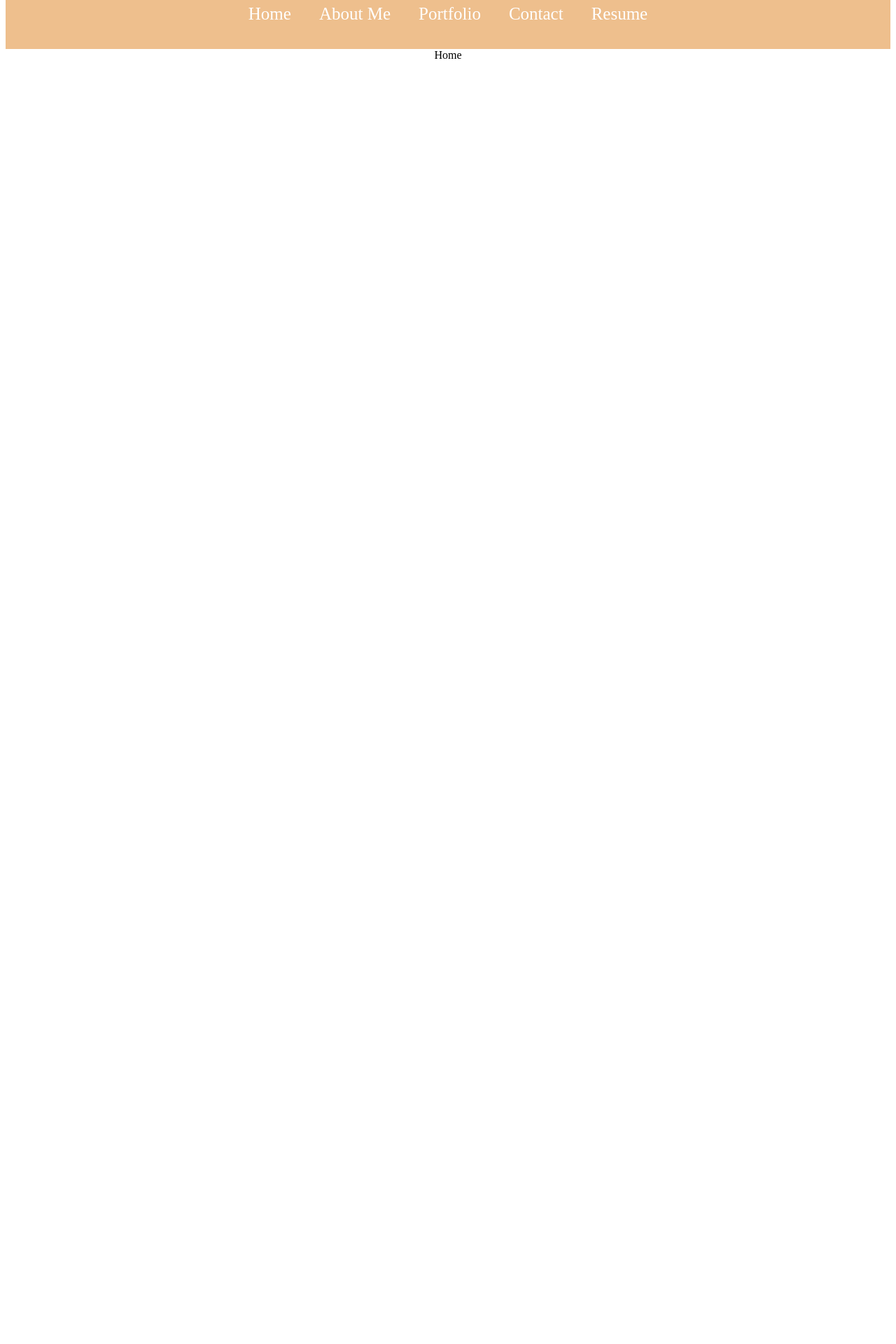
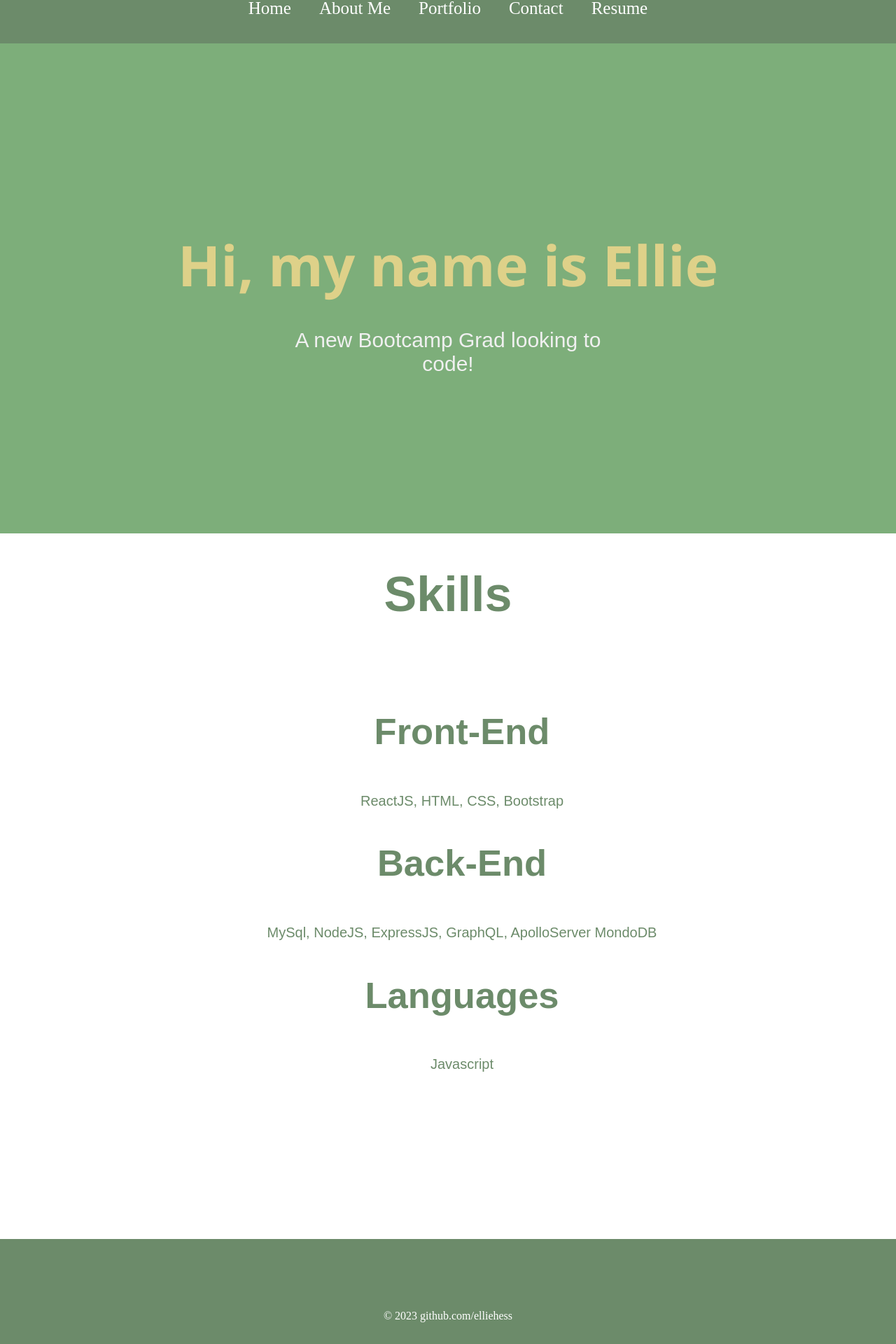
Before and after one commit to elliehess/React-Portfolio, a React (Create React App) app in the folder react-portfolio/: page / in a window 1280 px wide. Shown: the part 38-1958 px from the top of the page at 70% size. Before the commit the page ends 800 px from the top, so only its background shows below. Built offline with nearby package versions, Linux system fonts and the light colour scheme.

Commit message:
footer and homepage added

```diff
--- a/react-portfolio/src/App.css
+++ b/react-portfolio/src/App.css
@@ -2,37 +2,7 @@
   text-align: center;
 }
 
-.App-logo {
-  height: 40vmin;
-  pointer-events: none;
+body {
+  padding: 0;
+  margin: 0;
 }
-
-@media (prefers-reduced-motion: no-preference) {
-  .App-logo {
-    animation: App-logo-spin infinite 20s linear;
-  }
-}
-
-.App-header {
-  background-color: #282c34;
-  min-height: 100vh;
-  display: flex;
-  flex-direction: column;
-  align-items: center;
-  justify-content: center;
-  font-size: calc(10px + 2vmin);
-  color: white;
-}
-
-.App-link {
-  color: #61dafb;
-}
-
-@keyframes App-logo-spin {
-  from {
-    transform: rotate(0deg);
-  }
-  to {
-    transform: rotate(360deg);
-  }
-}
--- a/react-portfolio/src/App.js
+++ b/react-portfolio/src/App.js
@@ -6,6 +6,8 @@ import Portfolio from './pages/Portfolio';
 import Contact from './pages/Contact';
 import Resume from './pages/Resume';
 import Navbar from './components/Navbar';
+import Footer from './components/Footer';
+
 
 
 function App() {
@@ -20,6 +22,7 @@ function App() {
           <Route path = "/contact" element={<Contact />} />
           <Route path = "/resume" element={<Resume/>} />
         </Routes>
+        <Footer />
       </Router>
     </div>
   );
--- /dev/null
+++ b/react-portfolio/src/components/Footer.js
@@ -0,0 +1,18 @@
+import React from 'react';
+// import LinkedInIcon from '@material-ui/icons';
+// import InstagramIcon from '@material-ui/icons';
+import '../styles/Footer.css';
+
+function Footer(){
+    return (
+        <div className='footer'>
+            <div className='socialMedia'>
+                {/* <InstragramIcon />
+                <LinkedInIcon /> */}
+            </div>
+            <p> &copy; 2023 github.com/elliehess</p>
+        </div>
+    );
+}
+
+export default Footer;
--- a/react-portfolio/src/components/Navbar.js
+++ b/react-portfolio/src/components/Navbar.js
@@ -1,11 +1,20 @@
-import React from 'react';
-import {Link} from 'react-router-dom';
+import React, {useEffect, useState} from 'react';
+import {Link, useLocation} from 'react-router-dom';
 import '../styles/Navbar.css';
+// import ReorderIcon from '@material-ui/icons/Reorder';
 function Navbar(){
+    const [expandNavbar, setExpandNavbar] = useState(false);
+    const location = useLocation();
+
+    //whenever the location changes, set the expandnavbar to false so it collapses and you can see the new rendered page
+    useEffect(() => {
+        setExpandNavbar(false);
+    }, [location]);
+
     return (
-        <div className='navbar'>
+        <div className='navbar' id={expandNavbar ? 'open': 'close'}>
             <div className='toggleButton'>
-                <button></button>
+                {/* <button onClick={()=> {setExpandNavbar((prev) => !prev)}}><ReorderIcon/></button> */}
             </div>
             <div className='links'>
                 <Link to ='/'>Home </Link>
--- a/react-portfolio/src/pages/Home.js
+++ b/react-portfolio/src/pages/Home.js
@@ -1,8 +1,36 @@
 import React from 'react';
+import '../styles/Home.css';
 
 function Home(){
     return (
-        <div>Home</div>
+        <div className='home'>
+            <div className='about'>
+                <h2>Hi, my name is Ellie</h2>
+                <div className='prompt'><p> A new Bootcamp Grad looking to code!</p>
+
+                </div>
+            </div>
+            <div className='skills'>
+                <h1>Skills</h1>
+                <ol className='list'>
+                    <li className='item'>
+                        <h2>Front-End</h2>
+                        <span>ReactJS, HTML, CSS, Bootstrap</span>
+                    </li>
+                    <li className='item'>
+                        <h2>Back-End</h2>
+                        <span>MySql, NodeJS, ExpressJS, GraphQL, ApolloServer
+                            MondoDB
+                        </span>
+                    </li>
+                    <li className='item'>
+                        <h2>Languages</h2>
+                        <span>Javascript</span>
+                    </li>
+                </ol>
+            </div>
+
+        </div>
     )
 }
 
--- /dev/null
+++ b/react-portfolio/src/styles/Footer.css
@@ -0,0 +1,28 @@
+.footer {
+    width: 100%;
+    height: 200px;
+    background: #6c8b6a;
+    display: flex;
+    justify-content: center;
+    align-items: center;
+    flex-direction: column;
+    padding-top: 10px;
+    margin-top: 200px;
+  }
+
+  .socialMedia svg {
+    color: white;
+    margin: 20px;
+    font-size: 70px;
+    cursor: pointer;
+  }
+
+  .footer p {
+    color: white;
+  }
+
+  @media only screen and (max-width: 600px) {
+    .footer svg {
+      font-size: 50px;
+    }
+  }
--- /dev/null
+++ b/react-portfolio/src/styles/Home.css
@@ -0,0 +1,80 @@
+.home {
+  width: 100%;
+  align-items: center;
+  font-family: "Arial", sans-serif;
+  color: #6c8b6a;
+}
+
+.about {
+  width: 100%;
+  height: calc(100vh - 100px);
+  display: flex;
+  flex-direction: column;
+  justify-content: center;
+  align-items: center;
+  text-align: center;
+  background-color: #7dae7a;
+  color: #f0f0f0;
+}
+
+.about h2 {
+  font-family: "Segoe UI", Tahoma, Geneva, Verdana, sans-serif;
+  font-size: 80px;
+  color: #ded189;
+  height: 50px;
+}
+
+.about .prompt {
+  width: 40%;
+  font-size: 30px;
+}
+.prompt svg {
+  font-size: 60px;
+  margin: 5px;
+  color: white;
+}
+
+.skills {
+  font-size: 35px;
+  width: 100%;
+  display: flex;
+  justify-content: center;
+  flex-direction: column;
+  align-items: center;
+}
+
+.skills h1 {
+  color: #6c8b6a;
+}
+
+.skills .list {
+  list-style: none;
+  width: 60%;
+}
+
+.list span {
+  font-size: 20px;
+}
+
+@media only screen and (max-width: 600px) {
+  .about h2 {
+    font-size: 40px;
+  }
+
+  .about .prompt {
+    margin-top: 10px;
+    font-size: 20px;
+    width: 80%;
+  }
+
+  .skills {
+    text-align: center;
+  }
+  .list {
+    padding: 0;
+  }
+
+  .skills h2 {
+    font-size: 30px;
+  }
+}
--- a/react-portfolio/src/styles/Navbar.css
+++ b/react-portfolio/src/styles/Navbar.css
@@ -1,7 +1,7 @@
 .navbar {
     width: 100%;
     height: 100px;
-    background: #eebf8d;
+    background: #6c8b6a;
   }
 
   .links {
```
Also changed, not shown: react-portfolio/src/components/Header.js (+9 -0 lines).
